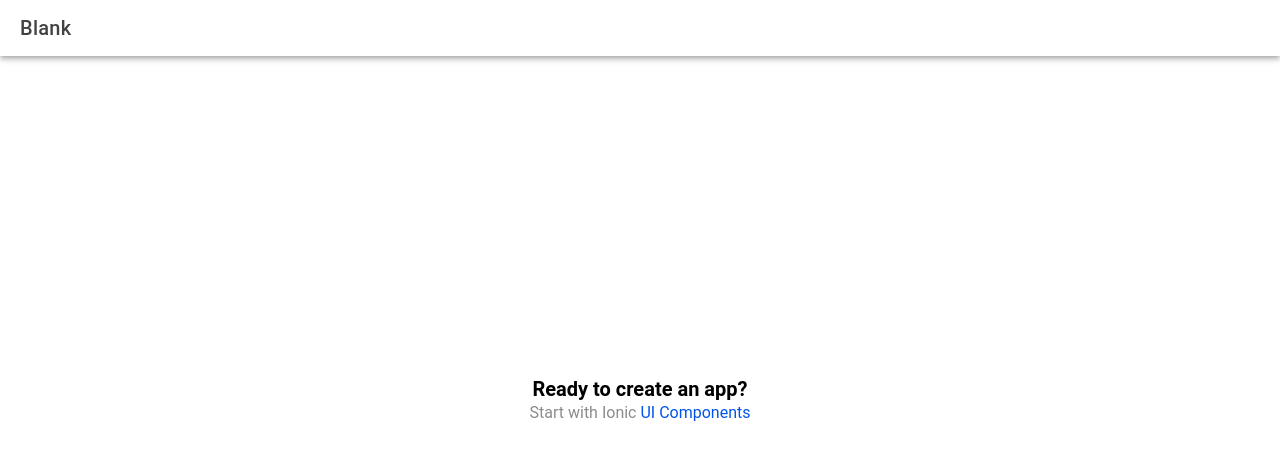
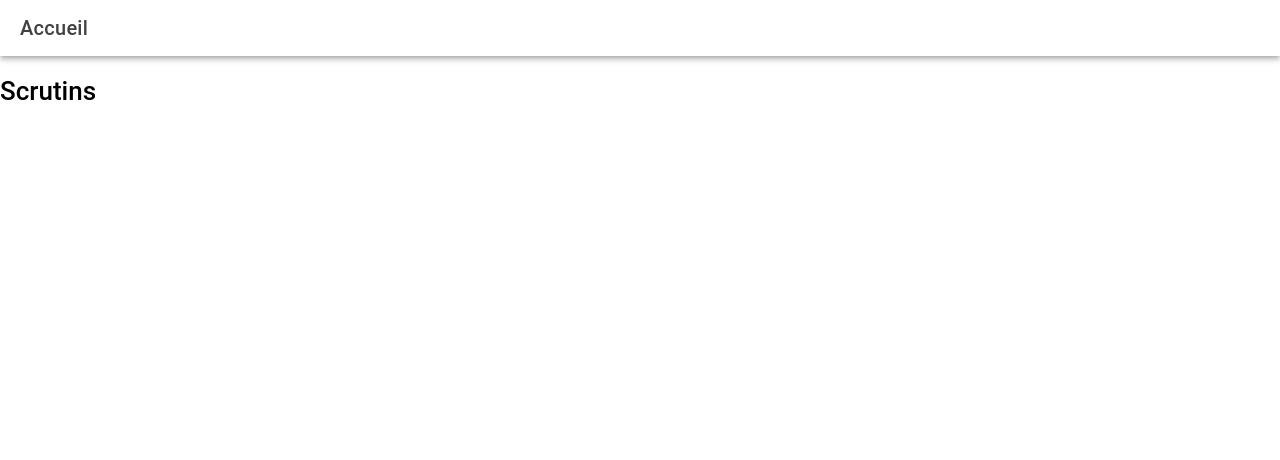
Before and after one commit to yeyemelodie01/ecf_scrutins, a React (Vite) app: page /home in a window 1280 px wide. Shown: the top 460 px of the page. Built offline with nearby package versions, Linux system fonts and the light colour scheme.

Commit message:
add new page Vote and Statistics and add route in App.tsx

```diff
--- a/src/App.tsx
+++ b/src/App.tsx
@@ -32,6 +32,8 @@ import '@ionic/react/css/palettes/dark.system.css';
 
 /* Theme variables */
 import './theme/variables.css';
+import Statistics from "./pages/Statistics";
+import Vote from "./pages/Vote";
 
 setupIonicReact();
 
@@ -45,6 +47,12 @@ const App: React.FC = () => (
         <Route exact path="/">
           <Redirect to="/home" />
         </Route>
+        <Route exact path="/vote">
+          <Vote />
+        </Route>
+        <Route exact path="/stats">
+          <Statistics />
+        </Route>
       </IonRouterOutlet>
     </IonReactRouter>
   </IonApp>
--- a/src/components/ExploreContainer.tsx
+++ /dev/null
@@ -1,14 +0,0 @@
-import './ExploreContainer.css';
-
-interface ContainerProps { }
-
-const ExploreContainer: React.FC<ContainerProps> = () => {
-  return (
-    <div id="container">
-      <strong>Ready to create an app?</strong>
-      <p>Start with Ionic <a target="_blank" rel="noopener noreferrer" href="https://ionicframework.com/docs/components">UI Components</a></p>
-    </div>
-  );
-};
-
-export default ExploreContainer;
--- /dev/null
+++ b/src/components/Scrutins.tsx
@@ -0,0 +1,10 @@
+const Scrutins: React.FC = () => {
+  return (
+    <div className="explore-container">
+      <h1>Scrutins</h1>
+
+    </div>
+  );
+};
+
+export default Scrutins;
--- a/src/pages/Home.tsx
+++ b/src/pages/Home.tsx
@@ -1,5 +1,5 @@
 import { IonContent, IonHeader, IonPage, IonTitle, IonToolbar } from '@ionic/react';
-import ExploreContainer from '../components/ExploreContainer';
+import Scrutins from '../components/Scrutins';
 import './Home.css';
 
 const Home: React.FC = () => {
@@ -7,16 +7,16 @@ const Home: React.FC = () => {
     <IonPage>
       <IonHeader>
         <IonToolbar>
-          <IonTitle>Blank</IonTitle>
+          <IonTitle>Accueil</IonTitle>
         </IonToolbar>
       </IonHeader>
       <IonContent fullscreen>
         <IonHeader collapse="condense">
           <IonToolbar>
-            <IonTitle size="large">Blank</IonTitle>
+            <IonTitle size="large">Accueil</IonTitle>
           </IonToolbar>
         </IonHeader>
-        <ExploreContainer />
+        <Scrutins />
       </IonContent>
     </IonPage>
   );
--- /dev/null
+++ b/src/pages/Statistics.tsx
@@ -0,0 +1,22 @@
+import {IonContent, IonHeader, IonPage, IonTitle, IonToolbar} from "@ionic/react";
+
+const Statistics: React.FC = () => {
+    return (
+        <IonPage>
+            <IonHeader>
+                <IonToolbar>
+                    <IonTitle>Statistics</IonTitle>
+                </IonToolbar>
+            </IonHeader>
+            <IonContent fullscreen>
+                <IonHeader collapse="condense">
+                    <IonToolbar>
+                        <IonTitle size="large">Statistics</IonTitle>
+                    </IonToolbar>
+                </IonHeader>
+            </IonContent>
+        </IonPage>
+    );
+}
+
+export default Statistics;
--- /dev/null
+++ b/src/pages/Vote.tsx
@@ -0,0 +1,22 @@
+import {IonContent, IonHeader, IonPage, IonTitle, IonToolbar} from "@ionic/react";
+
+const Vote: React.FC = () => {
+    return (
+        <IonPage>
+            <IonHeader>
+                <IonToolbar>
+                    <IonTitle>Vote</IonTitle>
+                </IonToolbar>
+            </IonHeader>
+            <IonContent fullscreen>
+                <IonHeader collapse="condense">
+                    <IonToolbar>
+                        <IonTitle size="large">Liste des Membres</IonTitle>
+                    </IonToolbar>
+                </IonHeader>
+            </IonContent>
+        </IonPage>
+    );
+}
+
+export default Vote;
```
Also changed, not shown: 1 other file (tests, documents, lock files or other folders).
